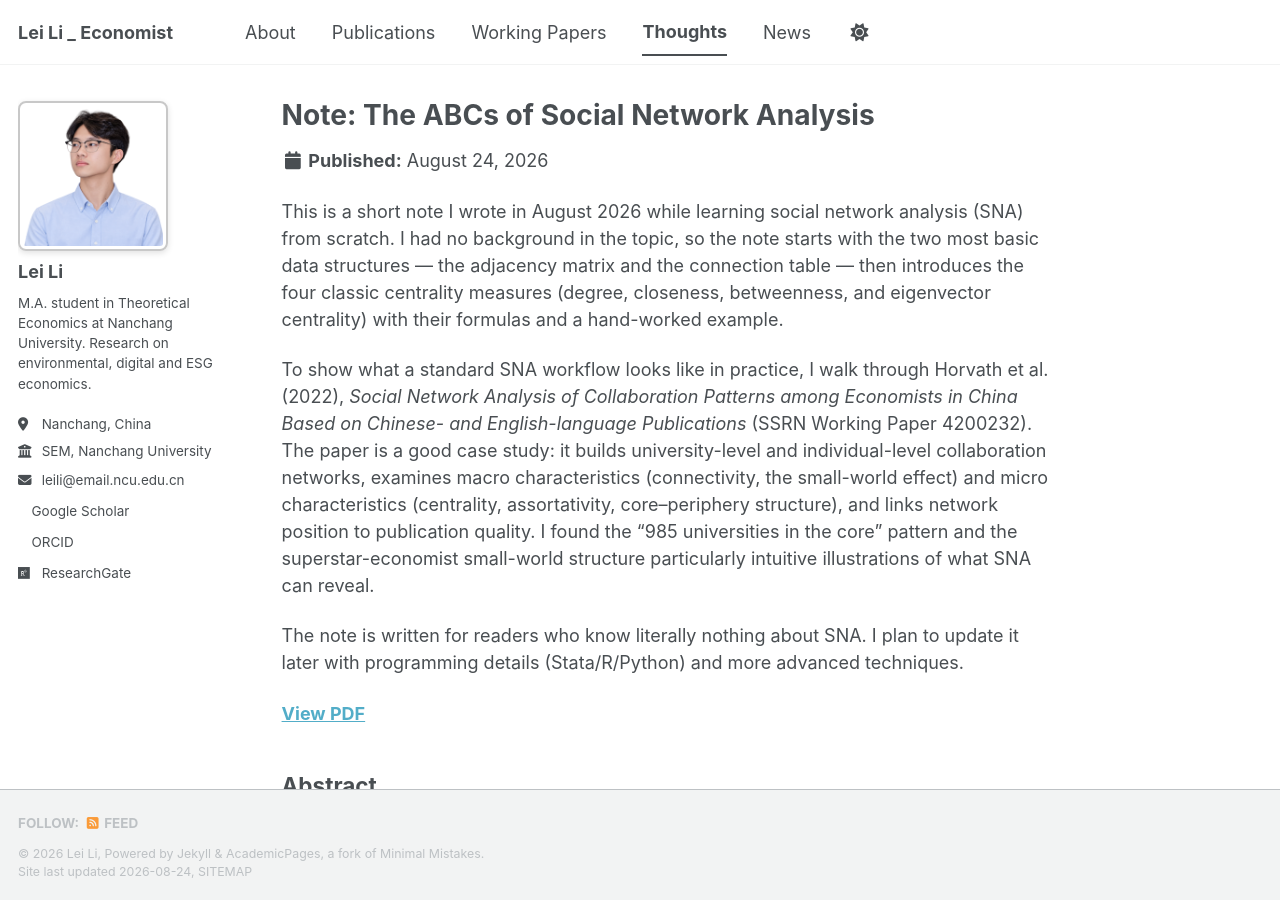
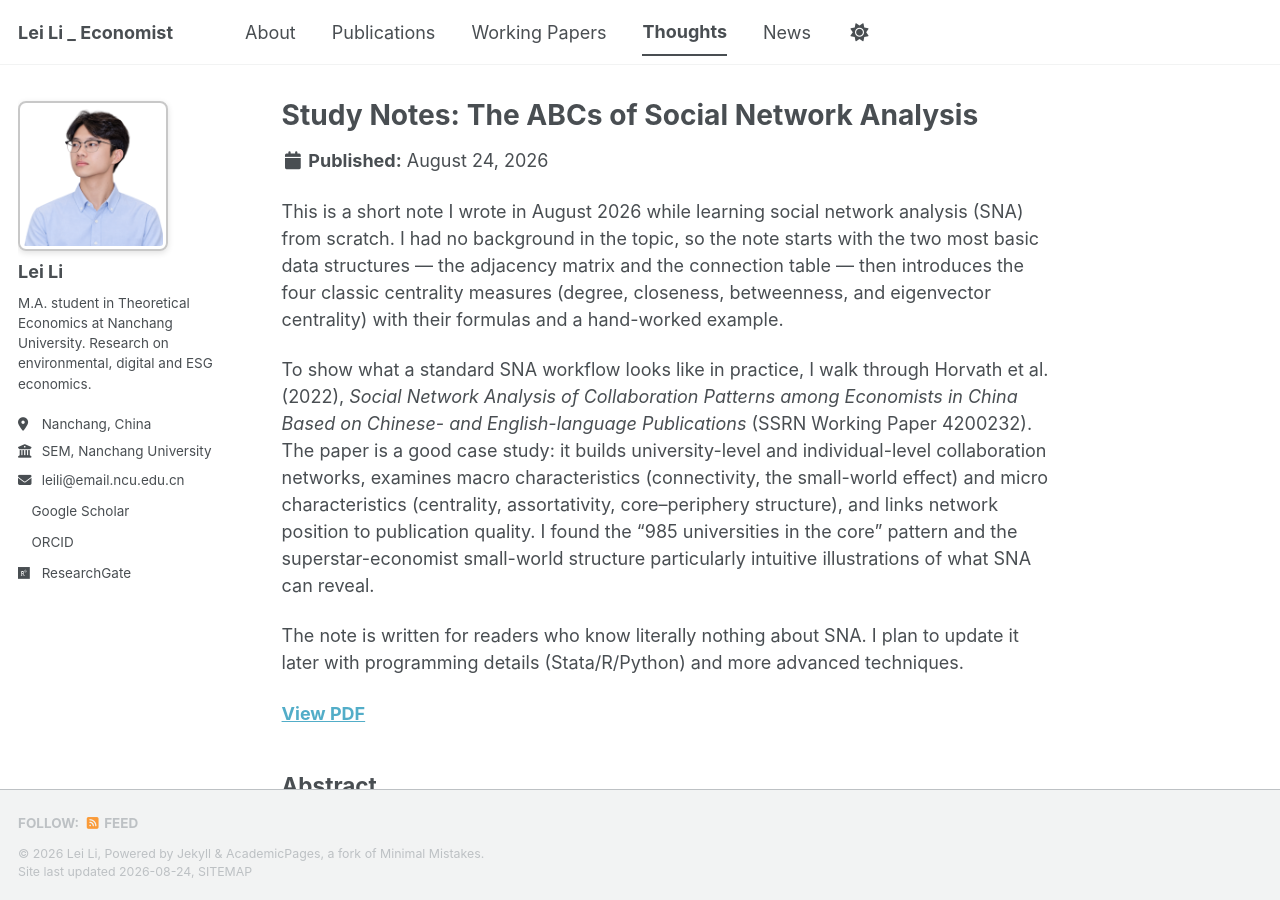
Before and after one commit to LeiLi-Econ/LeiLi-Econ.github.io, a Jekyll site: the page built from _essays/2026-sna-abcs.md, in a window 1280 px wide and 900 px high. Built offline with Jekyll 4.4.1, drawn with Linux system fonts in a browser that asks for light colours; a style sheet for code colours, icons or effects is not loaded.

Commit message:
Rename essay title: Study Notes: The ABCs of Social Network Analysis

```diff
--- a/_essays/2026-sna-abcs.md
+++ b/_essays/2026-sna-abcs.md
@@ -1,5 +1,5 @@
 ---
-title: "Note: The ABCs of Social Network Analysis"
+title: "Study Notes: The ABCs of Social Network Analysis"
 collection: essays
 permalink: /essays/2026-sna-abcs
 excerpt: 'A beginner-friendly note on social network analysis: adjacency matrices and connection tables, four classic centrality measures, and a step-by-step walkthrough of a real SNA study on collaboration patterns among Chinese economists.'
```
